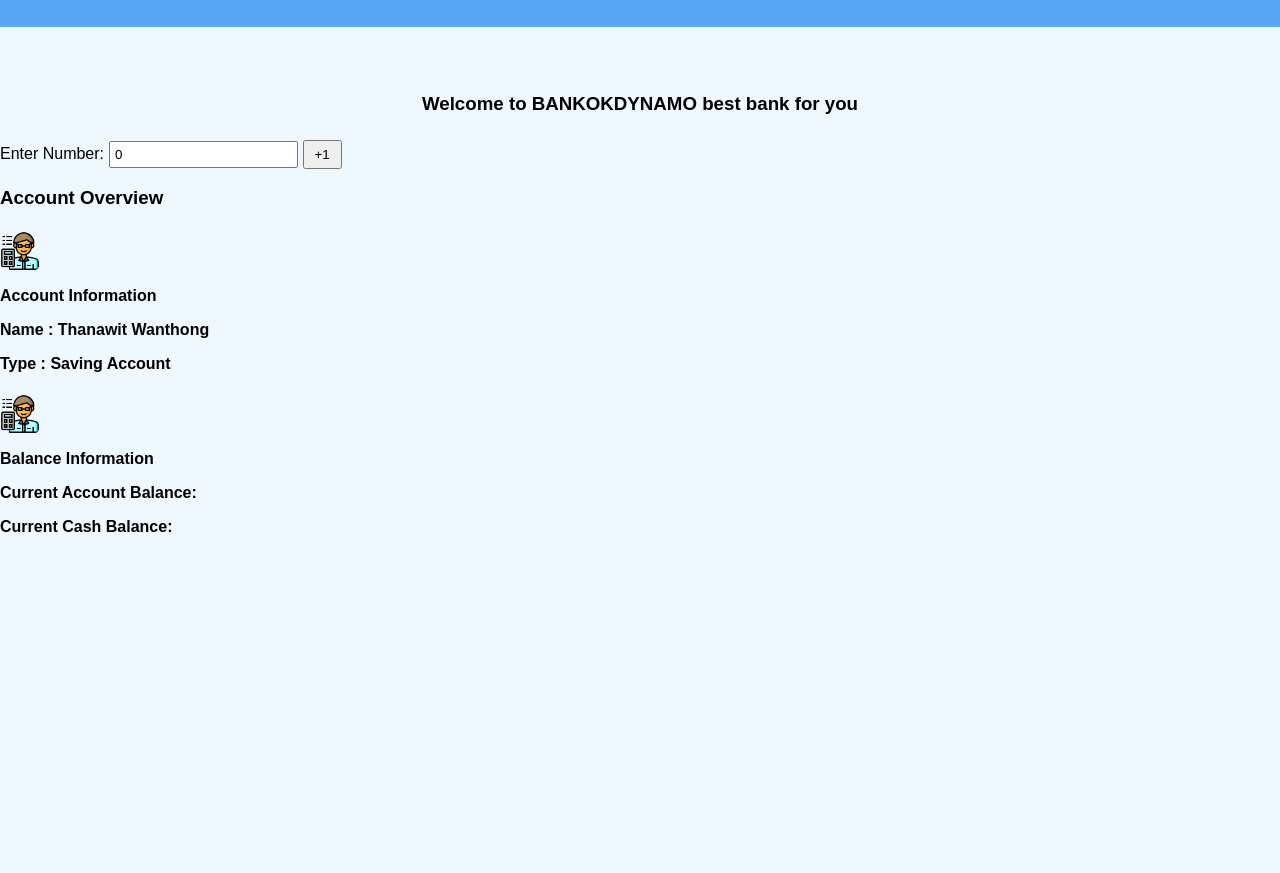
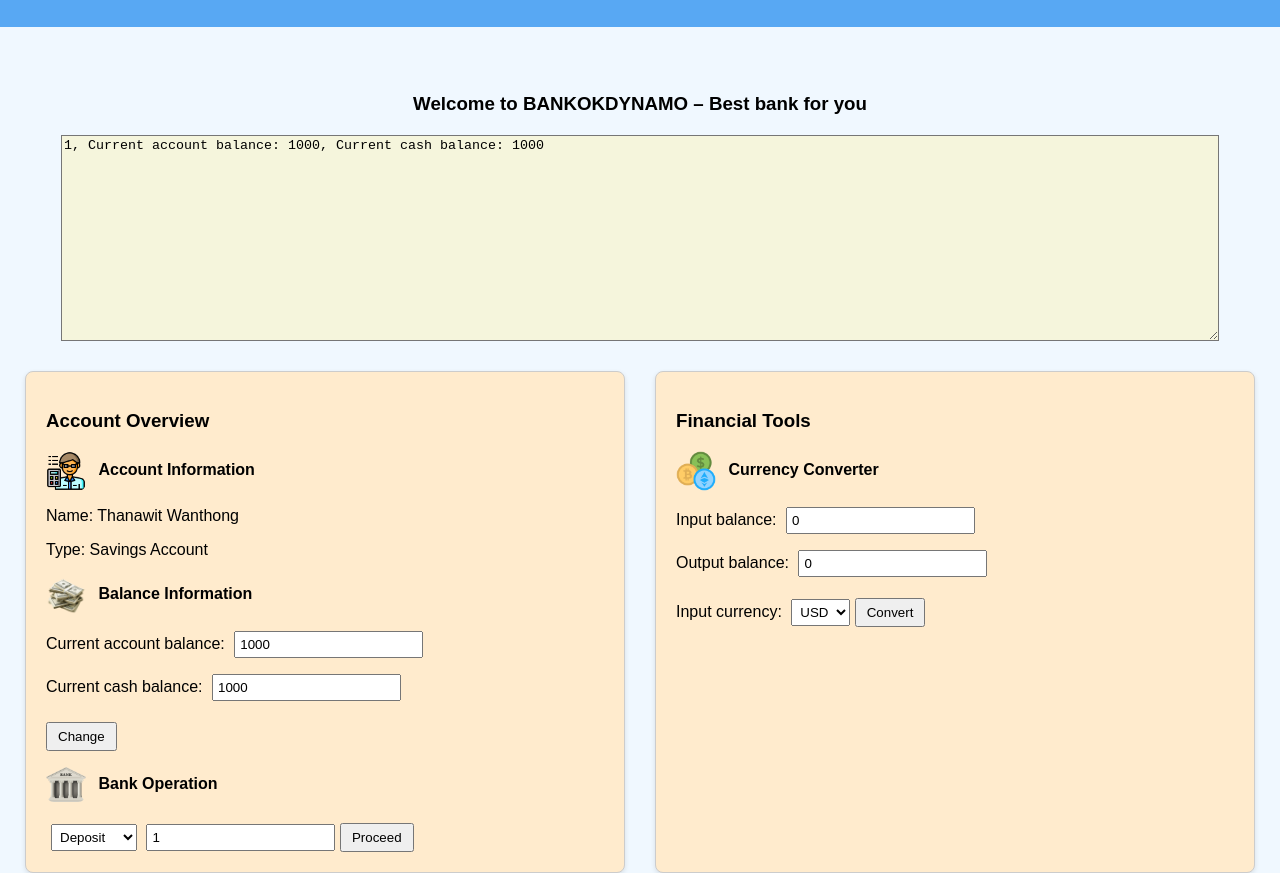
Before and after one commit to Blueinjune/ITF-week14, a plain HTML site: page index.html in a window 1280 px wide. Shown: the part 61-934 px from the top of the page. Before the commit the page ends 800 px from the top, so only its background shows below. Drawn offline with Linux system fonts and the light colour scheme.

Commit message:
Add files via upload

```diff
--- a/index.html
+++ b/index.html
@@ -14,23 +14,57 @@
   </nav>
   <div class="heading">
     <h3><marquee direction="left">IT BANKOKDYNAMO</marquee></h3>
-        <h3> Welcome to BANKOKDYNAMO best bank for you</h3>
+    <h3>Welcome to BANKOKDYNAMO – Best bank for you</h3>
   </div>
-            Enter Number:<input type="number" id="myinput" value="0">
-        <button onclick="add()">+1</button>
+
+  <textarea id="log" readonly>1, Current account balance: 1000, Current cash balance: 1000</textarea>
+
+  <div class="container">
+    <div class="panel">
       <h3>Account Overview</h3>
-            <h4>
-                <img src="2596477.png" class="icon">
-                <p>Account Information</p>
-                <p>Name : Thanawit Wanthong</p>
-                <p>Type : Saving Account</p>
-            </h4>
-            <h4>
-                <img src="2596477.png" class="icon">
-                <p>Balance Information</p>
-                <p>Current Account Balance:</p>
-                <p>Current Cash Balance:</p>
-            </h4>
+
+      <section>
+        <p><img src="2596477.png" class="icon"> <b>Account Information</b></p>
+        <p>Name: Thanawit Wanthong</p>
+        <p>Type: Savings Account</p>
+      </section>
+
+      <section>
+        <p><img src="money.png" class="icon"> <b>Balance Information</b></p>
+        <p>Current account balance: <input type="text" id="account" value="1000"></p>
+        <p>Current cash balance: <input type="text" id="cash" value="1000"></p>
+        <button onclick="updateBalance()">Change</button>
+      </section>
+
+      <section>
+        <p><img src="bank.png" class="icon"> <b>Bank Operation</b></p>
+        <select id="operation">
+          <option value="deposit">Deposit</option>
+          <option value="withdraw">Withdraw</option>
+        </select>
+        <input type="number" id="amount" value="1">
+        <button onclick="process()">Proceed</button>
+      </section>
+    </div>
+
+    <div class="panel">
+      <h3>Financial Tools</h3>
+
+      <section>
+        <p><img src="cripto.png" class="icon"> <b>Currency Converter</b></p>
+        <p>Input balance: <input type="number" id="inputBalance" value="0"></p>
+        <p>Output balance: <input type="text" id="outputBalance" value="0" readonly></p>
+        <p>Input currency:
+          <select id="currency">
+            <option value="USD">USD</option>
+            <option value="THB">THB</option>
+          </select>
+          <button>Convert</button>
+        </p>
+      </section>
+    </div>
+  </div>
+
   <script src="script.js"></script>
 </body>
 </html>
```
Lines whose indentation alone changed are shown as unchanged.
